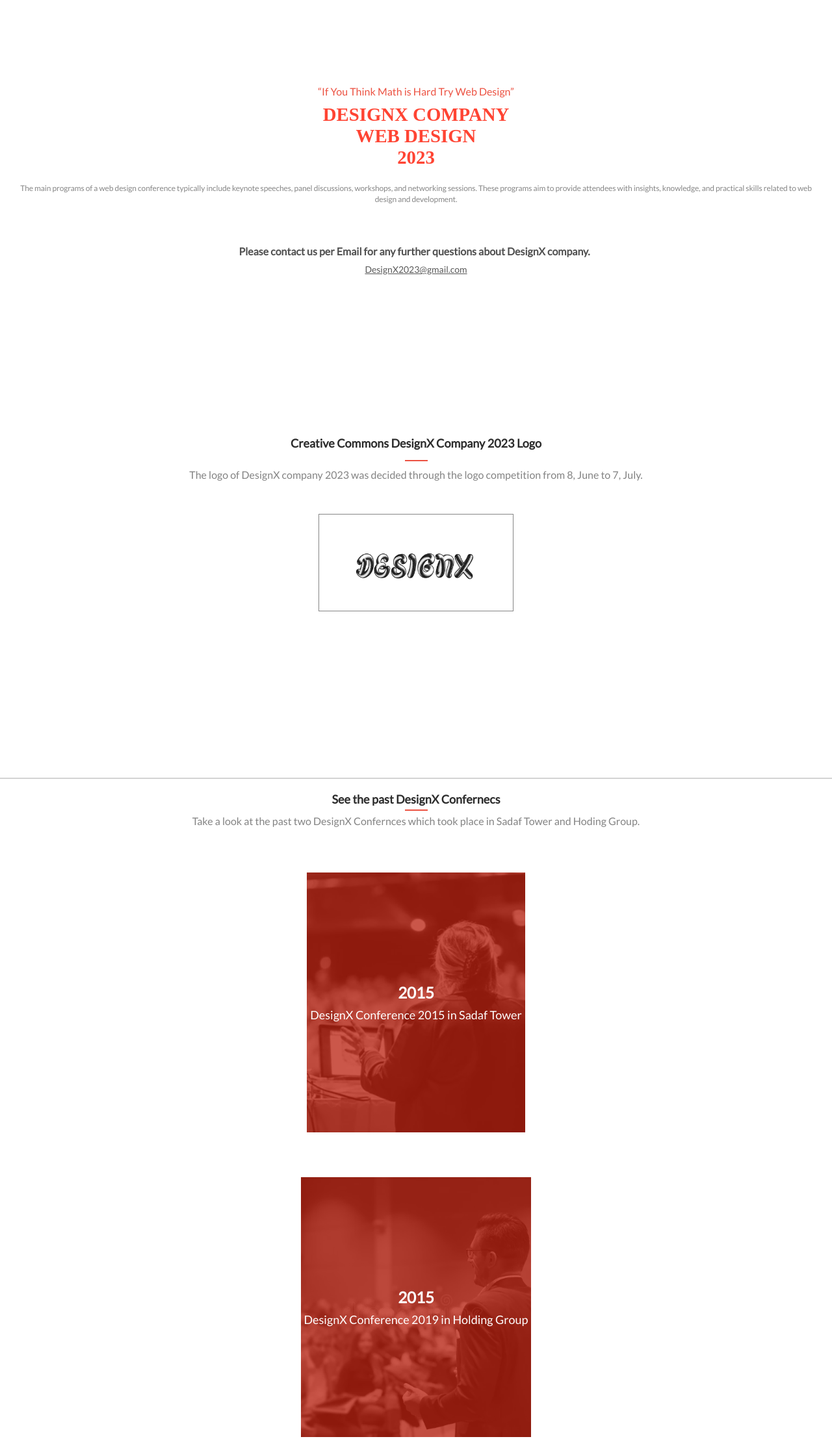
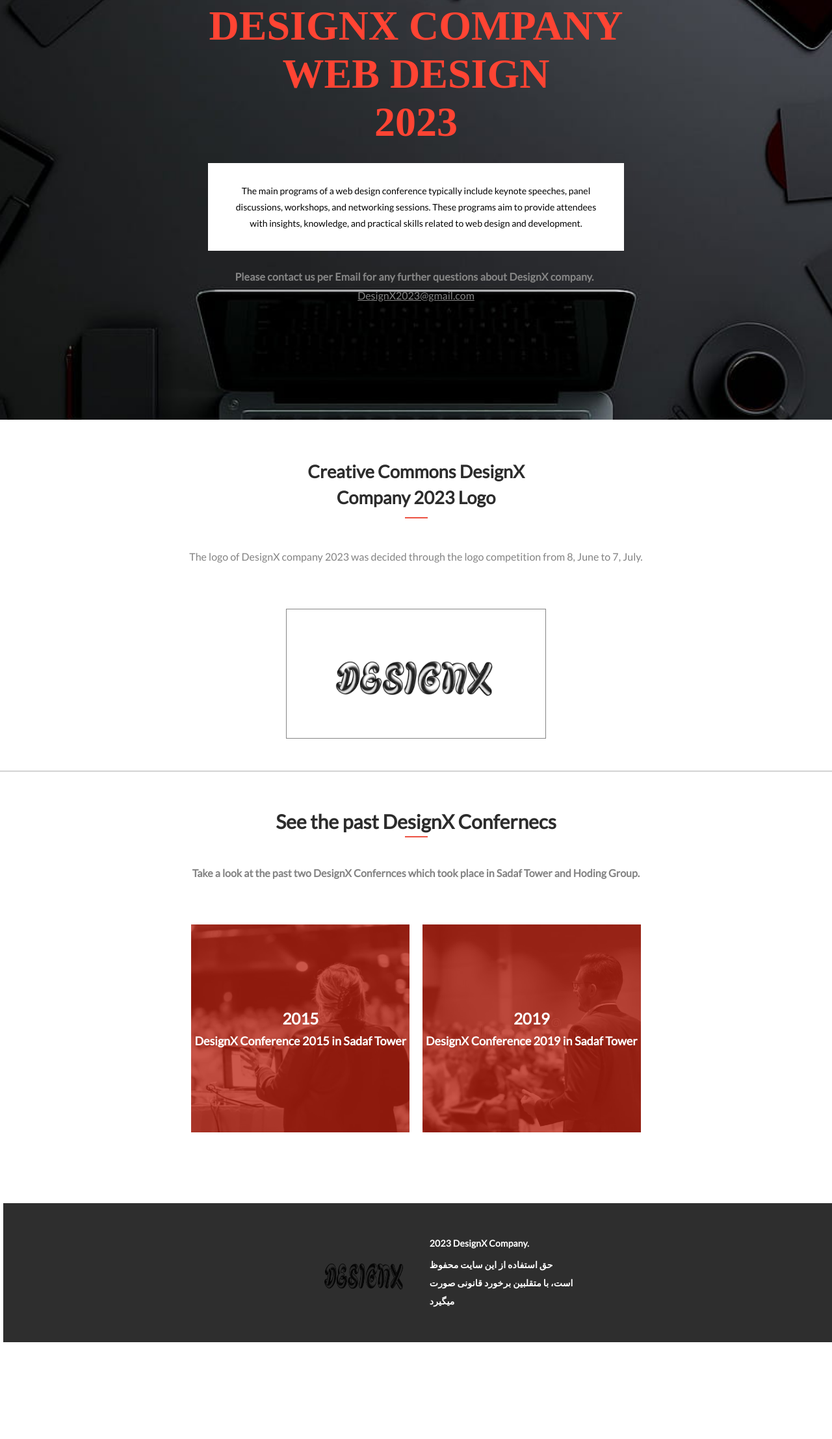
Before and after one commit to 78fatemanazari/Capstone-project, a website: page about.html in a window 1280 px wide. Shown: the part 209-2424 px from the top of the page at 65% size. After the commit the page ends 2275 px from the top, so only its background shows below. Drawn offline with Linux system fonts and the light colour scheme.

Commit message:
Finish about page of desktop version

```diff
--- a/about.css
+++ b/about.css
@@ -55,20 +55,23 @@ a {
 
 .nav-link {
   font-family: var(--main-font);
-  font-size: 14px;
-  font-weight: 800;
+  font-size: 20px;
+  font-weight: 600;
   line-height: 17px;
   letter-spacing: 0;
   text-align: left;
   color: var(--nav-item-color);
-  transition: 0.7s ease;
+  transition: 0.3s ease;
 }
 
 .nav-link:hover {
   color: var(--black-color);
   background: var(--secondary-color);
-  font-size: 16px;
   padding: 30px;
+}
+
+.orange-text{
+  color: var(--secondary-color);
 }
 
 .hamburger {
@@ -104,7 +107,7 @@ a {
 
 .first-para{
   margin: 10px 15px ;
-  border: 2px solid #fff;
+  background: #fff;
   padding: 10px;
 }
 
@@ -123,7 +126,7 @@ a {
   font-weight: 900;
   letter-spacing: 0.0001rem;
   color: var(--para-two-color);
-  margin: 50px 10px 10px 5px;
+  margin: 67px 10px 10px 5px;
 }
 
 .second-para{
@@ -216,22 +219,22 @@ hr{
   margin: 0 4px;
 }
 
-.ci-container-one{
+.ci-one{
   background-image: url(./images/conference1.webp);
   background-repeat: no-repeat;
   background-position: center;
-  background-size: cover;
+  width: 90%;
   height: 50vh;
   margin: 5% auto;
 }
 
-.ci-container-two{
+.ci-two{
   background-image: url(./images/conference2.webp);
   background-repeat: no-repeat;
   background-position: center;
-  background-size: cover;
+  width: 90%;
   height: 50vh;
-  margin: 0 auto;
+  margin: 5% auto;
 }
 
 .ci{
@@ -286,7 +289,6 @@ hr{
 
 .footer{
   display: flex;
-  justify-content: space-evenly;
   align-items: center;
   margin-left: 5px;
   padding: 5%;
@@ -308,6 +310,10 @@ hr{
   letter-spacing: 0.0001rem;
 }
 
+.main-para{
+  display: none;
+}
+
 @media screen and (max-width: 768px) {
   .background{
     background-image: url(./images/bg1.jpg);
@@ -315,6 +321,7 @@ hr{
     background-size: cover;
     background-position: center;
   }
+
   .navbar {
     display: flex;
     flex-direction: row;
@@ -389,3 +396,223 @@ hr{
     display: none;
   }
 }
+
+@media screen and (min-width: 768px) {
+  .quote{
+    display: none;
+  }
+
+  .border-text{
+    border: 5px solid #ec4327;
+    color: #ec4327;
+    padding: 10px;
+  }
+
+  .hero{
+    background-image: url(./images/bg1.jpg);
+    background-repeat: no-repeat;
+    background-position: top;
+    background-size: cover;
+    height: 100vh;
+    padding-top: 10%;
+    text-align: center;
+  }
+
+  .first-heading{
+    font-family: var(--font-cocogoose);
+    font-size: 4rem;
+    color: transparent;
+    background-image: url(./images/download.png);
+    background-size: cover;
+    -webkit-background-clip: text;
+    font-weight: 900;
+    text-transform: uppercase;
+    margin-bottom: 2%;
+  }
+
+  .first-para{
+    margin: 10px 25% ;
+    background: #fff;
+    padding: 30px;
+  }
+
+  .first-para p{
+    font-family: var(--main-font);
+    font-size: 14px;
+    font-weight: 400;
+    line-height: 25px;
+    letter-spacing: 0.0001rem;
+    color: #000;
+  }
+
+  .second-heading{
+    font-family: var(--main-font);
+    font-size: 16px;
+    font-weight:600;
+    letter-spacing: 0.01rem;
+    color: var(--nav-item-color);
+    margin: 30px 10px 10px 5px;
+  }
+
+  .second-para{
+    font-family: var(--main-font);
+    font-size: 16px;
+    font-weight: 400;
+    letter-spacing: 0.0001rem;
+    margin-top: 5px;
+  }
+
+  .second-para a{
+    color: var(--nav-item-color);
+    text-decoration: underline;
+  }
+
+  .main-program{
+    background: #fff;
+    display: flex;
+    flex-direction: column;
+    gap: 10px;
+    margin-bottom: 3%;
+  }
+
+  .main-program h2{
+    font-family: var(--main-font);
+    font-size: 1.7rem;
+    color: #2c2c2c;
+    text-align: center;
+    line-height: 40px;
+    text-justify: center;
+    margin: 40px 35% 0 35%;
+  }
+
+  hr{
+    width: 35px;
+    margin: 0 auto 3% auto;
+    height: 1px;
+    border: 1px solid var(--secondary-color);
+    background-color: var(--secondary-color);
+  }
+
+  .main-program p{
+    font-family: var(--main-font);
+    font-size: 16px;
+    font-weight: 500;
+    line-height: 21px;
+    letter-spacing: 0.0001rem;
+    text-align: center;
+    color: #838383;
+    margin: 0 4px;
+  }
+
+  .main-program img{
+    margin: 60px auto 10px auto;
+    width: 400px;
+    height: 200px;
+    border: 1px solid var(--nav-item-color);
+  }
+
+  .hr{
+    width: 100%;
+    border: 1px solid var(--light-gray-color);
+  }
+
+  .featured-container{
+    background: #fff;
+  }
+
+  .featured-container h2{
+    font-family: var(--main-font);
+    font-size: 30px;
+    color: #2c2c2c;
+  }
+
+  .featured-container p{
+    font-family: var(--main-font);
+    font-size: 16px;
+    font-weight: 700;
+    letter-spacing: 0.0001rem;
+    text-align: center;
+    color: #838383;
+    margin-bottom: 20px;
+  }
+
+  .ci-container{
+    display: flex;
+    align-items: center;
+    gap: 20px;
+    margin: 10px auto;
+  }
+
+  .ci-one{
+    background-image: url(./images/conference1.webp);
+    background-repeat: no-repeat;
+    background-position: center;
+    background-size: cover;
+    min-width: 30%;
+    height: 40vh;
+  }
+
+  .ci-two{
+    background-image: url(./images/conference2.webp);
+    background-repeat: no-repeat;
+    background-position: center;
+    background-size: cover;
+    min-width: 30%;
+    height: 40vh;
+
+  }
+
+  .ci{
+    backdrop-filter: grayscale(100%);
+    height: 100%;
+    display: flex;
+    flex-direction: column;
+    align-items: center;
+    justify-content: center;
+    gap: 10px;
+    background: rgba(187, 32, 15, 0.75);
+  }
+
+  .ci h3{
+    font-family: var(--main-font);
+    color: #fff;
+    font-size: 24px;
+  }
+
+  .ci p{
+    font-family: var(--main-font);
+    color: #fff;
+    font-size: 18px;
+    margin: 0 5px;
+  }
+
+  .sponsor-container{
+    display: none;
+  }
+
+  .footer{
+    display: flex;
+    align-items: center;
+    background: #2e2e2e;
+    padding: 2rem;
+  }
+
+  .footer img{
+    margin-left: 35%;
+    width: 200px;
+    height: 150px;
+  }
+
+  .footer-description{
+    display: flex;
+    flex-direction: column;
+    gap: 5px;
+    font-family: var(--main-font);
+    font-size: 14px;
+    font-weight: 700;
+    line-height: 28px;
+    letter-spacing: 0.01rem;
+    color: #fff;
+    margin-right: 30%;
+  }
+}
--- a/about.html
+++ b/about.html
@@ -15,7 +15,7 @@
 
                 <ul class="nav-menu">
                     <li class="nav-item">
-                        <a href="/" class="nav-link">Home</a>
+                        <a href="index.html" class="nav-link orange-text">Home</a>
                     </li>
                     <li class="nav-item">
                         <a href="/" class="nav-link">Program</a>
@@ -27,7 +27,7 @@
                         <a href="/" class="nav-link">Sponsor</a>
                     </li>
                     <li class="nav-item">
-                        <a href="/" class="nav-link">Web Design</a>
+                        <a href="/" class="nav-link border-text">Web Design</a>
                     </li>
                 </ul>
 
@@ -67,6 +67,7 @@
             </p>
         </section>
     </div>
+<!--MAIN PROGRAM-->
     <section class="main-program">
             <h2>Creative Commons DesignX Company 2023 Logo</h2>
             <hr>
@@ -77,6 +78,7 @@
             <img src="images/logo.png" alt="logo">
     </section>
     <hr class="hr">
+<!--FEATURED-->
     <section class="featured-container">
         <h2>See the past DesignX Confernecs</h2>
             <hr>
@@ -84,19 +86,22 @@
                 Take a look at the past two DesignX Confernces
                 which took place in Sadaf Tower and Hoding Group.
             </p>
-            <div class="ci-container-one">
-                <div class="ci">
-                    <h3>2015</h3>
-                    <p>DesignX Conference 2015 in Sadaf Tower</p>
+            <div class="ci-container">
+                <div class="ci-one">
+                    <div class="ci">
+                        <h3>2015</h3>
+                        <p>DesignX Conference 2015 in Sadaf Tower</p>
+                    </div>
                 </div>
-            </div>
-            <div class="ci-container-two">
-                <div class="ci">
-                    <h3>2015</h3>
-                    <p>DesignX Conference 2019 in Holding Group</p>
+                <div class="ci-two">
+                    <div class="ci">
+                        <h3>2019</h3>
+                        <p>DesignX Conference 2019 in Sadaf Tower</p>
+                    </div>
                 </div>
             </div>
     </section>
+<!--SPONSOR-->
     <section class="sponsor-container">
         <div class="sponsor-heading">
             <h2>Partner</h2>
@@ -110,6 +115,7 @@
             <img src="images/sponsor-5.svg" alt="sponsor-5">
         </div>
     </section>
+<!--FOOTER-->
     <footer class="footer">
         <img src="images/logo.png" alt="logo">
         <div class="footer-description">
@@ -117,6 +123,7 @@
             <p>حق استفاده از این سایت محفوظ است، با متقلبین برخورد قانونی صورت میگیرد</p>
         </div>
     </footer>
+<!--SCRIPTS-->
     <script src="script.js"></script>
 </body>
 </html>
--- a/style.css
+++ b/style.css
@@ -164,10 +164,12 @@ hr{
 
 .program-cards{
   display: grid;
+  grid-template-columns: repeat(12, 1fr);
   gap: 10px;
 }
 
 .cards{
+  grid-column: span 12;
   display: flex;
   justify-content: space-evenly;
   gap: 15px;
@@ -193,6 +195,7 @@ hr{
   line-height: 25px;
   letter-spacing: -0.01em;
   text-align: left;
+  width: 1rem;
 }
 
 .cards p{
@@ -203,10 +206,12 @@ hr{
   line-height: 22px;
   letter-spacing: 0.06em;
   text-align: left;
+  margin-left: 60px;
 }
 
 .button{
   margin: 30px auto;
+  grid-column: span 12;
 }
 
 .button button{
```
Also changed, not shown: index.html (+5 -0 lines).
